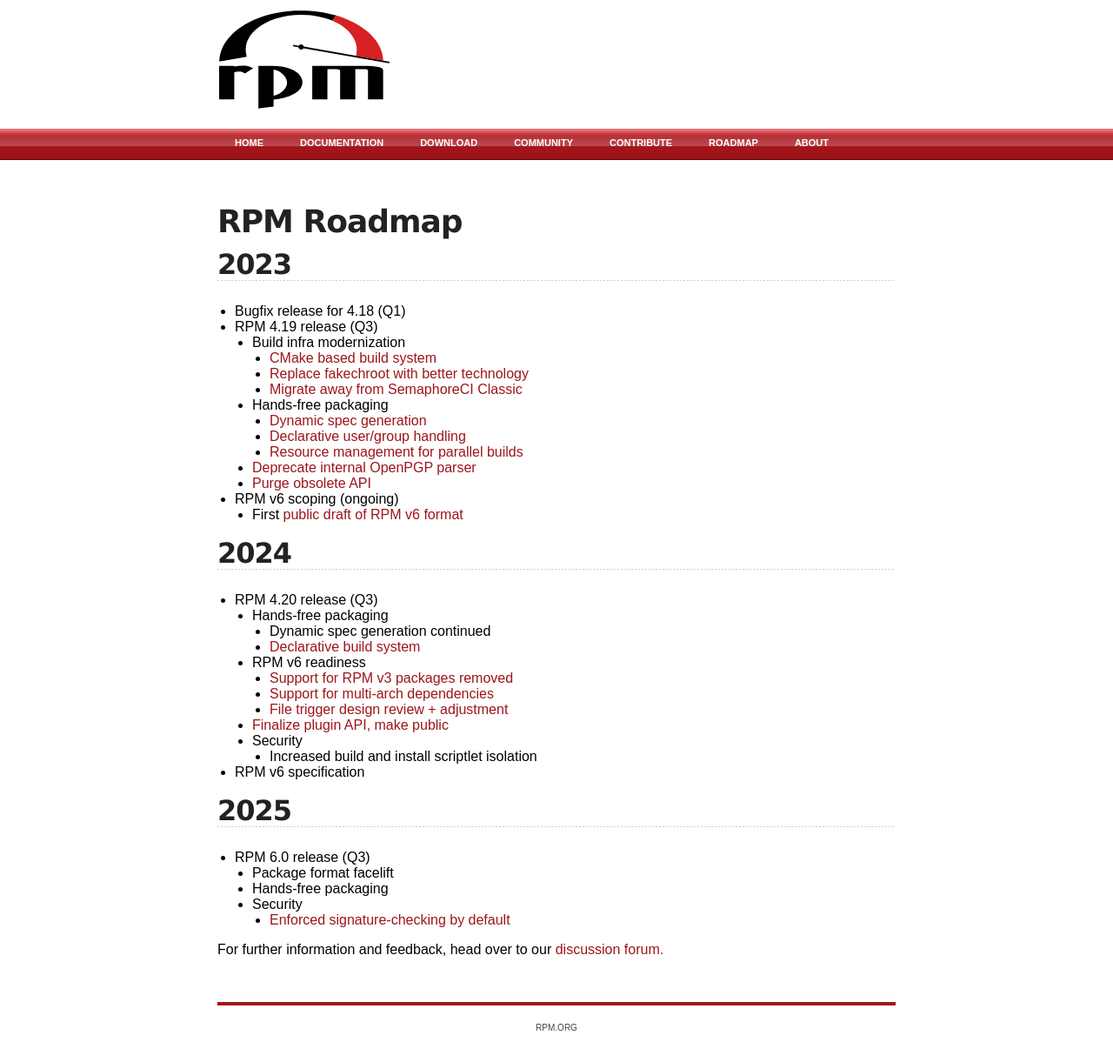
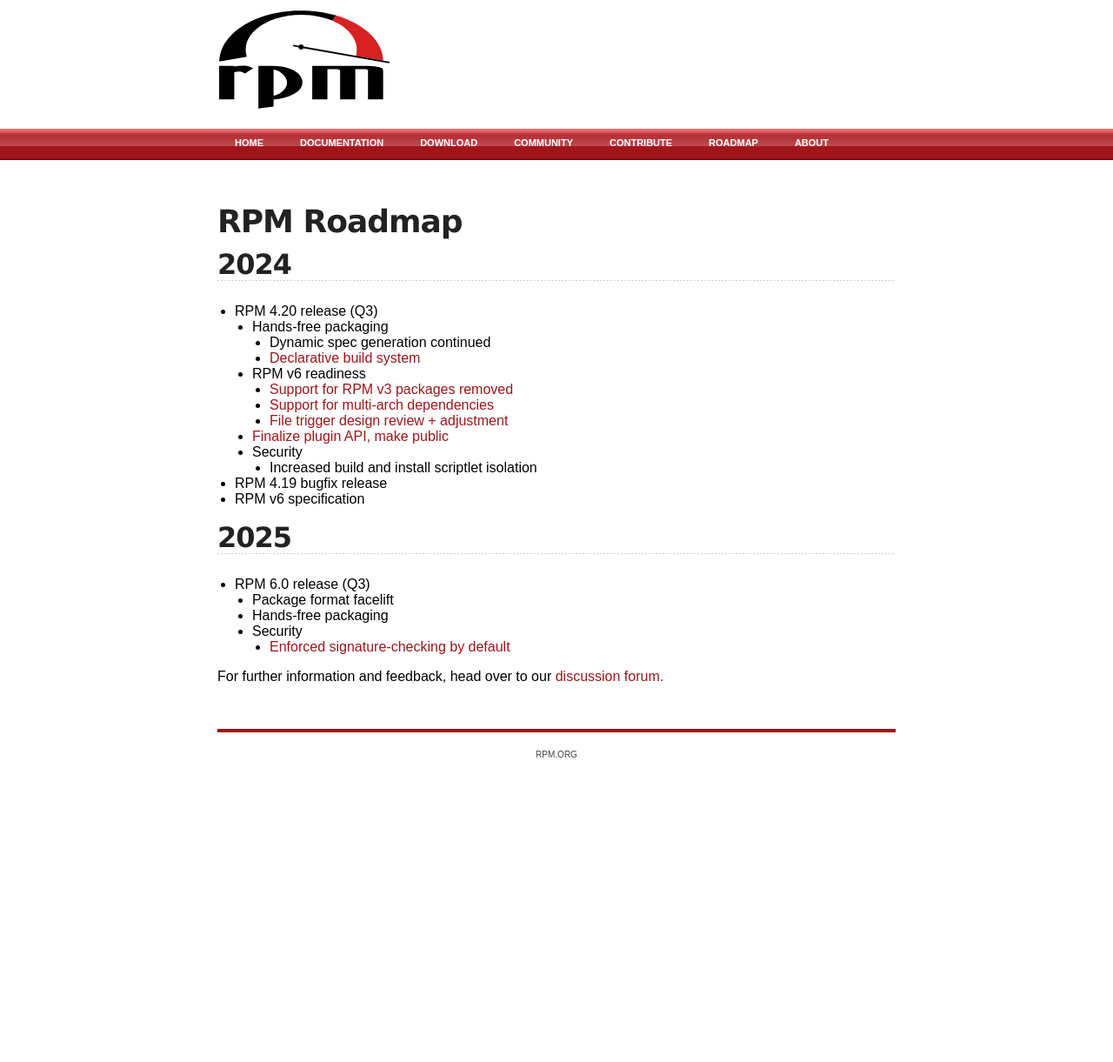
Before and after one commit to rpm-software-management/rpm-web, a Jekyll site: the page built from roadmap.md, in a window 1280 px wide. Shown: the whole page at 87% size. Built offline with Jekyll 4.4.1, drawn with Linux system fonts in a browser that asks for light colours; after the commit the page ends 907 px from its top, so only the background shows below that.

Commit message:
It is year 2024, update roadmap

```diff
--- a/roadmap.md
+++ b/roadmap.md
@@ -4,22 +4,6 @@ title: rpm.org - Roadmap
 ---
 
 # RPM Roadmap
-
-## 2023
-* Bugfix release for 4.18 (Q1)
-* RPM 4.19 release (Q3)
-  * Build infra modernization
-    * [CMake based build system](https://github.com/rpm-software-management/rpm/pull/2096)
-    * [Replace fakechroot with better technology](https://github.com/rpm-software-management/rpm/issues/1580)
-    * [Migrate away from SemaphoreCI Classic](https://github.com/rpm-software-management/rpm/issues/2569)
-  * Hands-free packaging
-    * [Dynamic spec generation](https://github.com/rpm-software-management/rpm/discussions/2032)
-    * [Declarative user/group handling](https://github.com/rpm-software-management/rpm/issues/1032)
-    * [Resource management for parallel builds](https://github.com/rpm-software-management/rpm/issues/804)
-  * [Deprecate internal OpenPGP parser](https://github.com/rpm-software-management/rpm/issues/1935)
-  * [Purge obsolete API](https://github.com/rpm-software-management/rpm/issues/1989)
-* RPM v6 scoping (ongoing)
-  * First [public draft of RPM v6 format](https://github.com/rpm-software-management/rpm/discussions/2374)
 
 ## 2024
 * RPM 4.20 release (Q3)
```
Also changed, not shown: other parts of roadmap.md (+1 -1 lines).
